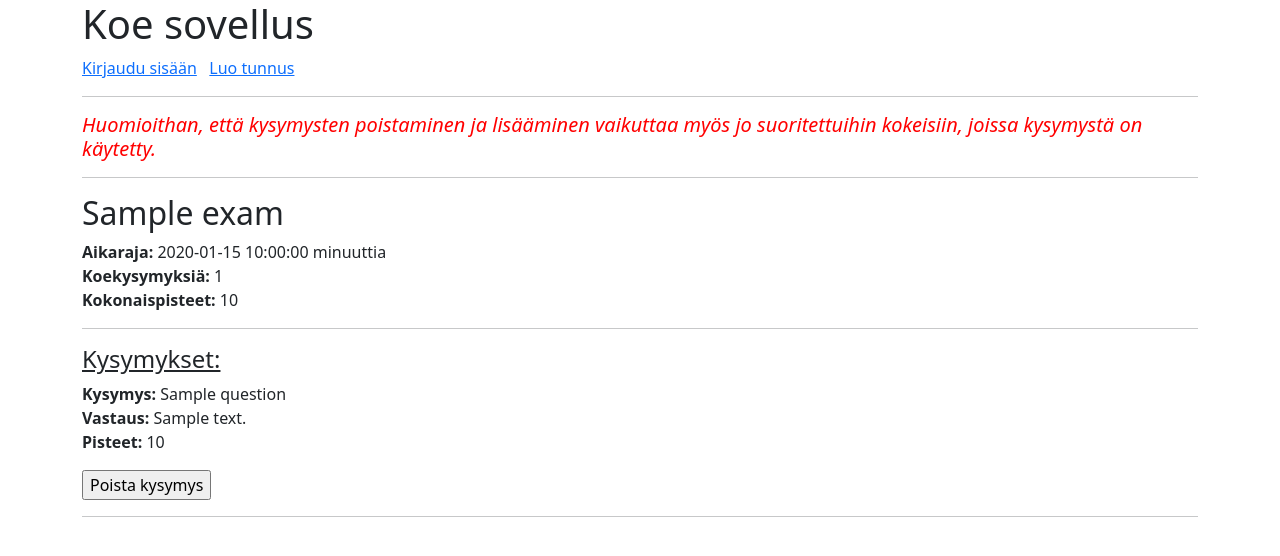
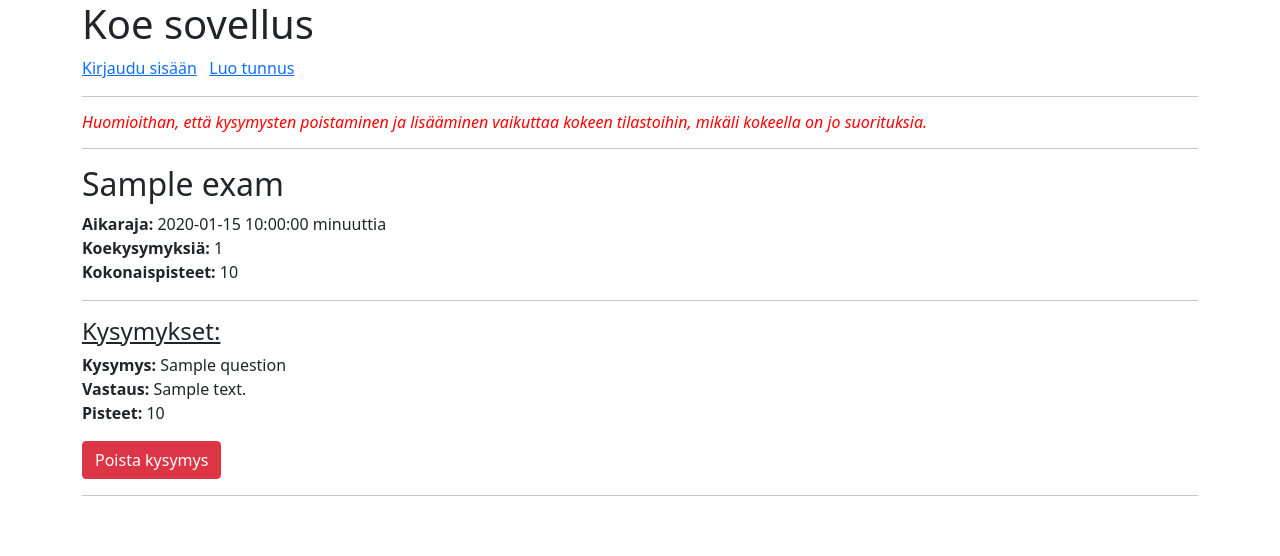
Before and after one commit to jmakine/Exam-App, a Flask app: template templates/modify_exam.html in a window 1280 px wide. Shown: the top 556 px of the page. Run offline with Flask 3, Linux system fonts and the light colour scheme; the template is opened without the code that fills it: most values are stand-ins (such as "Sample title", 1, 10 or a date in 2020); some libraries are stand-ins or nearby versions.

Commit message:
small styling

```diff
--- a/templates/modify_exam.html
+++ b/templates/modify_exam.html
@@ -2,10 +2,9 @@
 {% block title %} Koe {% endblock %}
 {% block content %}
 
-<h5>
-    <i style="color: red;">Huomioithan, että kysymysten poistaminen ja lisääminen vaikuttaa myös
-    jo suoritettuihin kokeisiin, joissa kysymystä on käytetty.</i>
-</h5>
+<h6><i style="color: red;">
+    Huomioithan, että kysymysten poistaminen ja lisääminen vaikuttaa kokeen tilastoihin, mikäli kokeella on jo suorituksia.
+</i></h6>
 <hr>
 
 <h2> {{ exam.name }} </h2>
@@ -28,7 +27,7 @@
         <input type="hidden" value="/exams/{{exam.exam_id}}" name="path" />
         <input type="hidden" value="{{exam.exam_id}}" name="exam_id" />
         <input type="hidden" value="{{question.question_id}}" name="question_id" />
-        <input type="submit" value="Poista kysymys"/>
+        <input type="submit" class="btn btn-danger" value="Poista kysymys"/>
         <input type="hidden" name="csrf_token" value="{{session.csrf_token}}">
     </form>
 </p>
@@ -60,7 +59,7 @@
             });
         </script>
 
-        <input type="submit" value="Lisää kysymys"/>
+        <input type="submit" class="btn btn-primary" value="Lisää kysymys"/>
         <input type="hidden" name="csrf_token" value="{{session.csrf_token}}">
     </form>
 </p>
--- a/templates/perform_exam.html
+++ b/templates/perform_exam.html
@@ -29,7 +29,7 @@
 {% else %} {{ max_points }} {% endif %}
 
 <hr>
-<h4><u>Kysymykset:</u></h4>
+<h4><u>Kysymykset:</u></h4> <br>
 
 {% if max_points==None %}
 <hr>
@@ -42,11 +42,11 @@
                 <input type="hidden" value="{{exam.exam_id}}" name="exam_id" />
                 <input type="hidden" value="{{question.question_id}}" name="question_id" />
                 <b>Vastaus: </b><input type="text" name="answer"> <br> <br>
-                <input type="submit" value="Vastaa"/>
+                <input type="submit" class="btn btn-primary" value="Vastaa"/>
                 <input type="hidden" name="csrf_token" value="{{session.csrf_token}}">
             </form>
         </p>
-        <p>Pisteet: _ / {{question.points}}
+        <p><b>Pisteet: </b> _ / {{question.points}}
         <hr>
     {% endfor %}
     {% for i in range(answered_questions_count) %}
--- a/templates/subjects.html
+++ b/templates/subjects.html
@@ -8,7 +8,7 @@
 <form action="/subjects/add" method="POST">
     <h3>Lisää aihealue:</h3>
     <input type="text" name="name"> <br> <br>
-    <input type="submit" value="Lisää">
+    <input type="submit" class="btn btn-primary" value="Lisää">
     <input type="hidden" name="csrf_token" value="{{session.csrf_token}}">
 </form>
 <hr>
@@ -22,7 +22,7 @@
 <p>
     <form action="/subjects/delete" method="POST">
         <input type="hidden" value="{{subject.id}}" name="id" />
-        <input type="submit" value="Poista" onclick="return confirm('Aihealueen poistaminen poistaa sen myös kaikista tilastoista sekä siihen liittyvät kokeet ja kysymykset. Haluatko varmasti poistaa aihealueen?');"/>
+        <input type="submit" class="btn btn-danger" value="Poista" onclick="return confirm('Aihealueen poistaminen poistaa sen myös kaikista tilastoista sekä siihen liittyvät kokeet ja kysymykset. Haluatko varmasti poistaa aihealueen?');"/>
         <input type="hidden" name="csrf_token" value="{{session.csrf_token}}">
     </form>
 </p>
```
